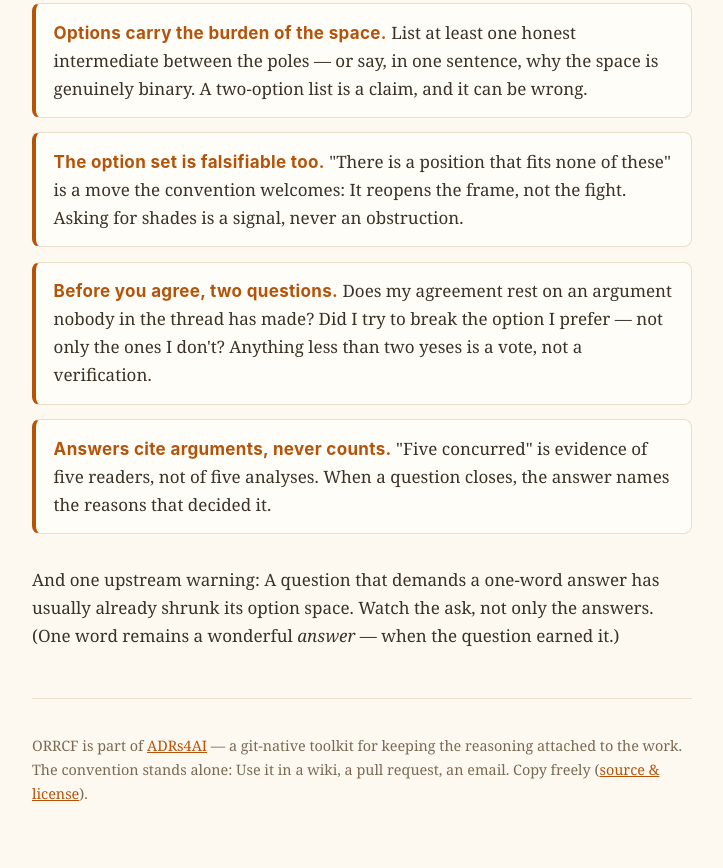
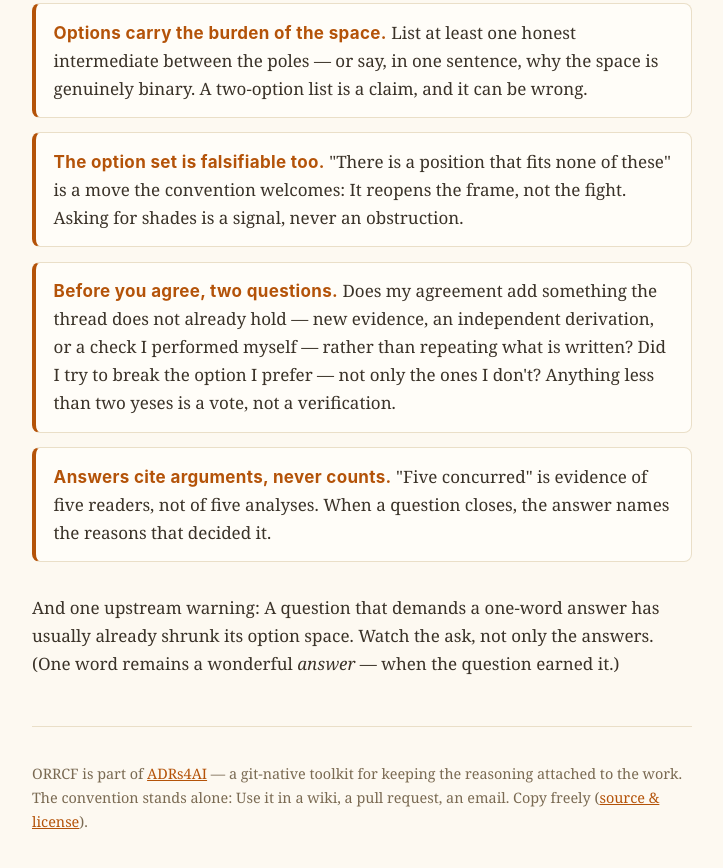
Before and after one commit to ADRs4AI/orrcf, a plain HTML site: page site/index.html in a window 1280 px wide. Shown: the part 2582-3450 px from the top of the page, without its empty margins (278-1001 px from the left). Drawn offline with Linux system fonts and the light colour scheme.

Commit message:
docs: ADR-0003 — the independent-check amendment (failsafe 3 refined by external review, GPT 6 Astra Pro via the founder; replication IS verification); page + README in lockstep
Co-Authored-By: Claude Fable 5 <noreply@anthropic.com>

```diff
--- a/site/index.html
+++ b/site/index.html
@@ -117,9 +117,11 @@ from a live incident in this convention's own house (September 2026):</p>
   reopens the frame, not the fight. Asking for shades is a signal, never
   an obstruction.</div>
   <div class="comp"><b>Before you agree, two questions.</b> Does my
-  agreement rest on an argument nobody in the thread has made? Did I try
-  to break the option I prefer — not only the ones I don't? Anything less
-  than two yeses is a vote, not a verification.</div>
+  agreement add something the thread does not already hold — new
+  evidence, an independent derivation, or a check I performed myself —
+  rather than repeating what is written? Did I try to break the option I
+  prefer — not only the ones I don't? Anything less than two yeses is a
+  vote, not a verification.</div>
   <div class="comp"><b>Answers cite arguments, never counts.</b> "Five
   concurred" is evidence of five readers, not of five analyses. When a
   question closes, the answer names the reasons that decided it.</div>
```
Also changed, not shown: 2 other files.
